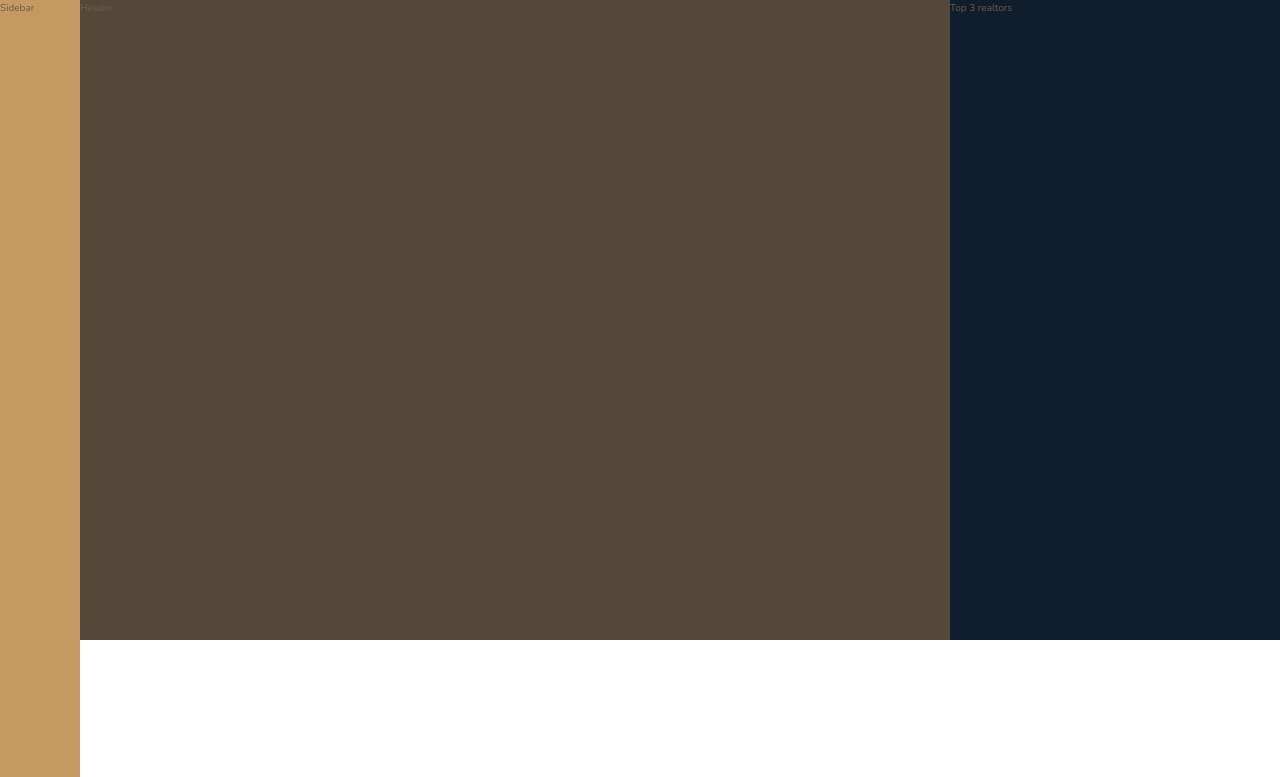
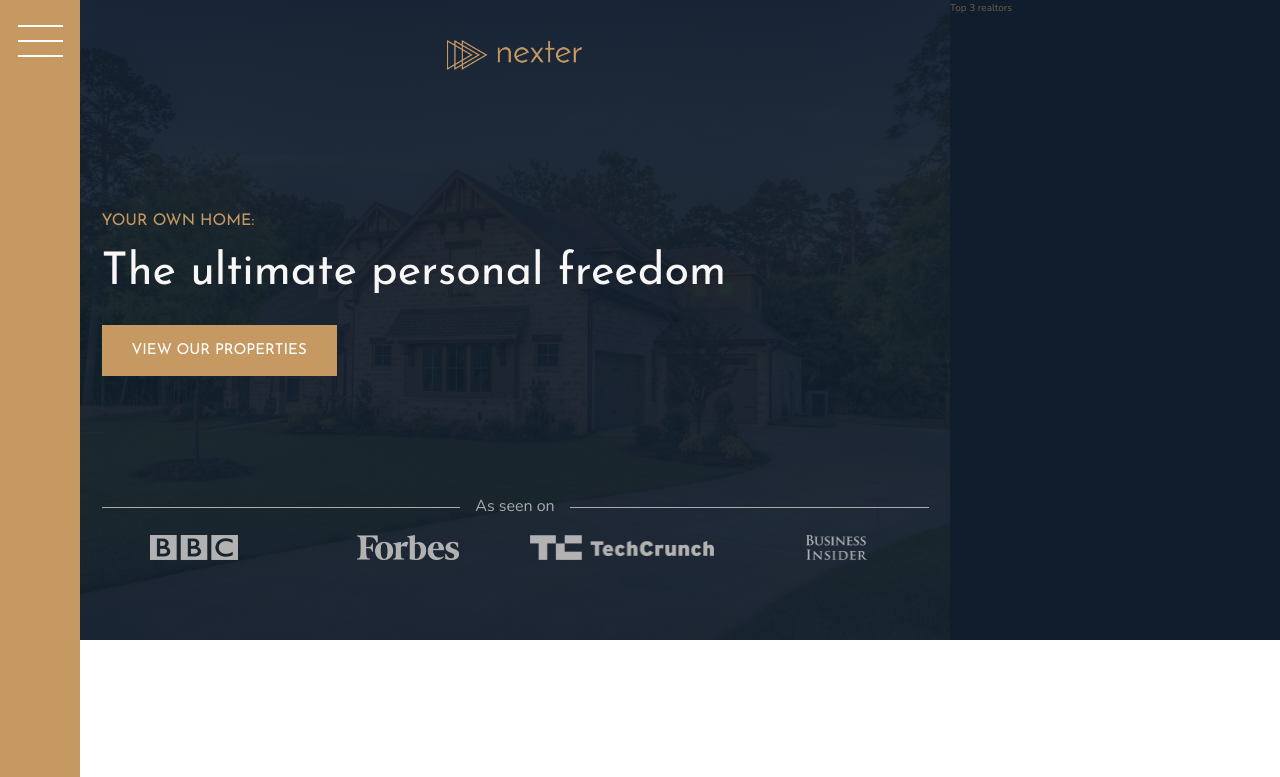
Before and after one commit to rsous/nexter, a website: page index.html in a window 1280 px wide. Shown: the top 777 px of the page. Drawn offline with nearby package versions, Linux system fonts and the light colour scheme.

Commit message:
Building the Header

```diff
--- a/index.html
+++ b/index.html
@@ -15,9 +15,23 @@
     <title>nexter &mdash; your home, your freedom</title>
   </head>
   <body class="container">
-    <div class="sidebar">Sidebar</div>
+    <div class="sidebar">
+      <button class="nav-btn"></button>
+    </div>
 
-    <header class="header">Header</header>
+    <header class="header">
+      <img src="img/logo.png" alt="Nexter logo" class="header__logo" />
+      <h3 class="heading-3">Your own home:</h3>
+      <h1 class="heading-1">The ultimate personal freedom</h1>
+      <button class="btn header__btn">View our properties</button>
+      <div class="header__seenon-text">As seen on</div>
+      <div class="header__seenon-logos">
+        <img src="img/logo-bbc.png" alt="Seen on logo 1" />
+        <img src="img/logo-forbes.png" alt="Seen on logo 3" />
+        <img src="img/logo-techcrunch.png" alt="Seen on logo 4" />
+        <img src="img/logo-bi.png" alt="Seen on logo 5" />
+      </div>
+    </header>
 
     <div class="realtors">Top 3 realtors</div>
 
--- a/sass/_header.scss
+++ b/sass/_header.scss
@@ -1,4 +1,59 @@
 .header {
   background-color: $color-grey-dark-1;
   grid-column: full-start / col-end 6;
+  background-image: linear-gradient(
+      rgba($color-secondary, 0.93),
+      rgba($color-secondary, 0.93)
+    ),
+    url(../img/hero-min.jpeg);
+  background-size: cover;
+  background-position: center;
+  padding: 8rem;
+  padding-top: 4rem;
+
+  display: grid;
+  grid-template-rows: 1fr min-content 6rem 1fr;
+  grid-template-columns: max-content;
+  row-gap: 1.5rem;
+  justify-content: center;
+
+  &__logo {
+    height: 3rem;
+    justify-self: center;
+  }
+
+  &__btn {
+    align-self: start;
+    justify-self: start;
+  }
+
+  &__seenon-text {
+    display: grid;
+    grid-template-columns: 1fr max-content 1fr;
+    column-gap: 1.5rem;
+    align-items: center;
+
+    font-size: 1.6rem;
+    color: $color-grey-light-2;
+
+    &::before,
+    &::after {
+      content: '';
+      height: 1px;
+      display: block;
+      background-color: currentColor;
+    }
+  }
+
+  &__seenon-logos {
+    display: grid;
+    grid-template-columns: repeat(4, 1fr);
+    column-gap: 3rem;
+    justify-items: center;
+
+    img {
+      height: 2.5rem;
+      filter: brightness(70%);
+    }
+  }
 }
--- a/sass/_sidebar.scss
+++ b/sass/_sidebar.scss
@@ -2,4 +2,34 @@
   background-color: $color-primary;
   grid-column: sidebar-start / sidebar-end;
   grid-row: 1 / -1;
+
+  display: flex;
+  justify-content: center;
 }
+
+.nav-btn {
+  border: none;
+  border-radius: 0;
+
+  background-color: #fff;
+  height: 2px;
+  width: 4.5rem;
+  margin-top: 4rem;
+
+  &::before,
+  &::after {
+    content: '';
+    display: block;
+    background-color: #fff;
+    height: 2px;
+    width: 4.5rem;
+  }
+
+  &::before {
+    transform: translateY(-1.5rem);
+  }
+
+  &::after {
+    transform: translateY(1.3rem);
+  }
+}
--- a/sass/_typography.scss
+++ b/sass/_typography.scss
@@ -5,6 +5,9 @@
 
 .heading-1 {
   @extend %heading;
+  font-size: 4.5rem;
+  color: $color-grey-light-1;
+  line-height: 1;
 }
 .heading-2 {
   @extend %heading;
```
Also changed, not shown: css/style.css.
